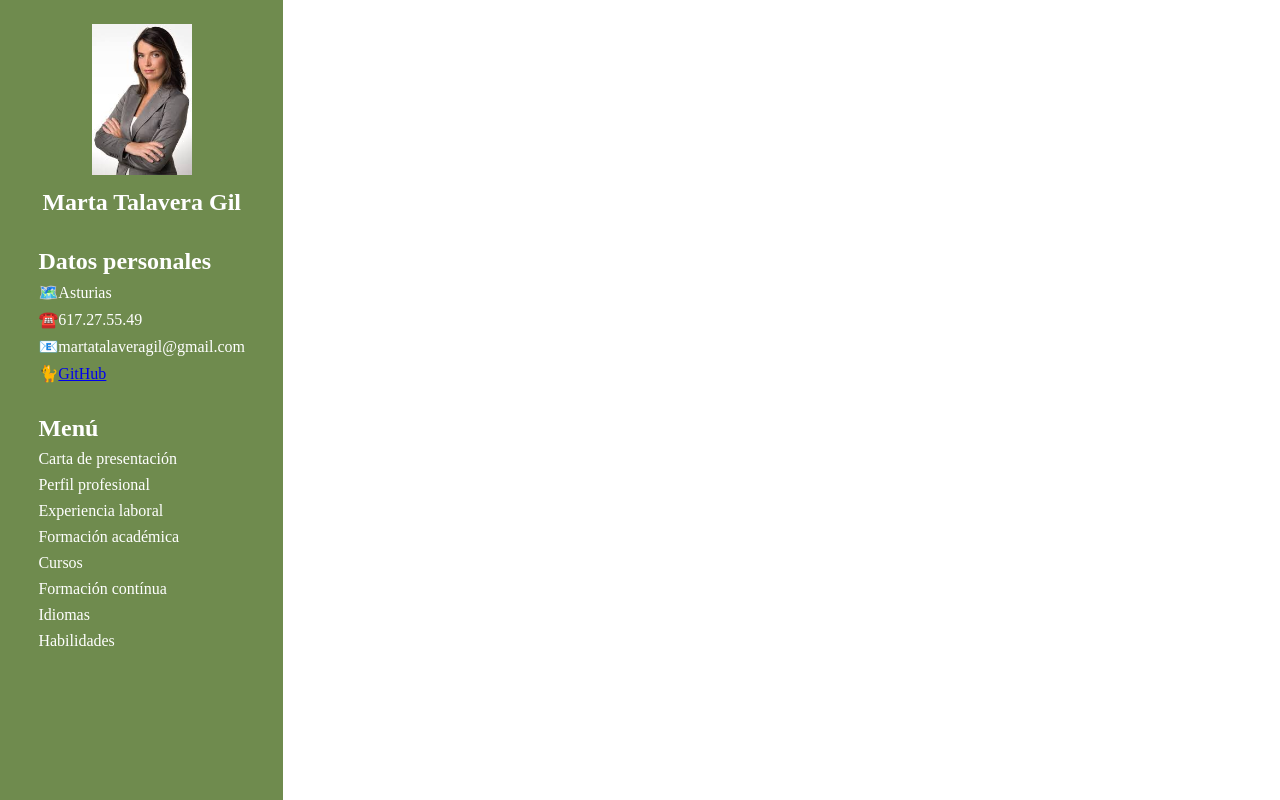
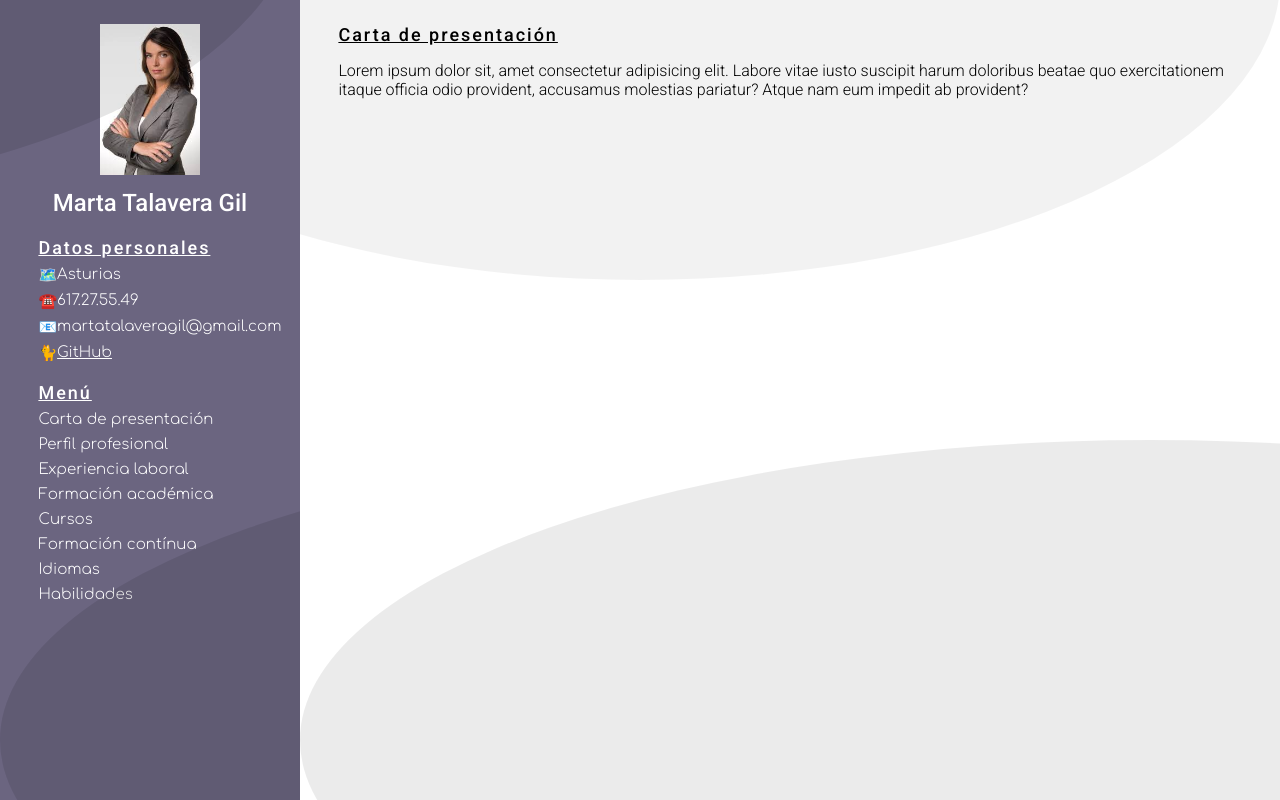
Before and after one commit to MartaTalaveraGil/webcv, a website: page index.html in a window 1280 px wide. Drawn offline with Linux system fonts and the light colour scheme; a web font is replaced by a local one.

Commit message:
He añadido Sass y el comando atajo del Sass

```diff
--- a/index.html
+++ b/index.html
@@ -8,12 +8,12 @@
     <meta charset="UTF-8">
     <meta name="viewport" content="width=device-width, initial-scale=1.0">
     <title>Marta Talavera Gil</title>
-    <link rel="stylesheet" href="styles/styles.css">
+    <link rel="stylesheet" href="styles.css">
     <script src="js/main.js" defer></script>
 </head>
 
 <body>
-    <aside>
+    <aside class="bg-shape">
         <p></p>
         <div>
             <header>
@@ -65,7 +65,7 @@
         </div>
 
     </aside>
-    <section id="presentation">
+    <section id="presentation" class="show-section">
         <h2>Carta de presentación</h2>
         <p>Lorem ipsum dolor sit, amet consectetur adipisicing elit. Labore vitae iusto suscipit harum doloribus beatae quo exercitationem itaque officia odio provident, accusamus molestias pariatur? Atque nam eum impedit ab provident?</p>
     </section>
--- a/js/main.js
+++ b/js/main.js
@@ -46,3 +46,10 @@ function clearSections(){
         section.classList.remove("show-section")
     });
 }
+function addBackgroundToSections() {
+    const sections=document.querySelectorAll(".show-section")
+    sections.forEach(section => {
+        section.classList.add("bg-section-shape")
+    });
+}
+addBackgroundToSections()
--- /dev/null
+++ b/styles/styles.scss
@@ -0,0 +1,186 @@
+* {
+    padding: 0;
+    margin: 0;
+    box-sizing: border-box;
+}
+
+html,
+body {
+    height: 100%;
+    max-width: 100%;
+}
+
+body {
+    display: flex;
+}
+
+aside>div,
+header,
+main,
+footer,
+menu,
+main>div, section,
+.show-section {
+    display: flex;
+    flex-direction: column;
+
+}
+
+aside {
+    position: relative;
+    min-width: 300px;
+    z-index: 1;
+}
+.bg-shape {
+    position: relative;
+    overflow: hidden;
+}
+
+.bg-shape:after {
+    content: '';
+    position: absolute;
+    width: 100vw;
+    height: 600px;
+    background: rgba(0, 0, 0, 0.1);
+    border-radius: 50%;
+    top: -50vh;
+    right: 0;
+    z-index: 2;
+}
+.bg-shape:before {
+    content: '';
+    position: absolute;
+    width: 1700px;
+    height: 600px;
+    background: rgba(0, 0, 0, 0.1);
+    border-radius: 50%;
+    bottom: -30%;
+    left: 0;
+    z-index: 2;
+}
+
+section {
+    position: relative;
+    z-index: 1;
+}
+.bg-section-shape {
+    position: relative;
+    overflow: hidden;
+}
+
+.bg-section-shape:after {
+    content: '';
+    position: absolute;
+    width: 100vw;
+    height: 600px;
+    background: rgba(0, 0, 0, 0.05);
+    border-radius: 50%;
+    top: -40vh;
+    right: 0;
+    z-index: 2;
+}
+.bg-section-shape:before {
+    content: '';
+    position: absolute;
+    width: 1700px;
+    height: 600px;
+    background: rgba(0, 0, 0, 0.08);
+    border-radius: 50%;
+    bottom: -30%;
+    left: 0;
+    z-index: 2;
+}
+
+aside>p {
+    width: 100%;
+    height: 30%;
+    position: absolute;
+    top: 0;
+}
+
+aside>div {
+    height: 100%;
+    background-color: rgb(107, 101, 128);
+    color: white;
+    gap: 2.5vh;
+}
+
+aside>div p {
+    font-family: "Comfortaa", sans-serif;
+    font-optical-sizing: auto;
+    font-weight: 100;
+    font-style: normal;
+    font-size: 15px;
+    display: flex;
+    align-items: center;
+    white-space: nowrap;
+
+}
+
+header {
+    align-items: center;
+    justify-content: center;
+    gap: 10px;
+}
+
+figure {
+    width: 100px;
+}
+
+figure>img {
+    width: 100%;
+}
+
+h1 {
+
+    font-family: "Roboto", sans-serif;
+    font-weight: 500;
+    font-style: normal;
+    white-space: nowrap;
+}
+
+h2 {
+    font-family: "Roboto", sans-serif;
+    font-weight: 500;
+    font-style: normal;
+    text-decoration: underline;
+    font-size: 18px;
+    letter-spacing: 2px;
+}
+
+main,
+footer {
+    gap: 1vh;
+}
+
+menu,
+main>div {
+    gap: 1vh;
+}
+
+menu {
+    cursor: pointer;
+}
+
+body>section {
+    background-color: white;
+    overflow-y: auto;
+    max-width: 100%;
+    display: none;
+    gap: 2vh;
+}
+
+section p{
+    font-family: "Roboto", sans-serif;
+    font-weight: 300;
+    font-style: normal;
+}
+
+aside>div,
+section {
+    padding: 3vh 3vw;
+}
+
+a{
+    color: white;
+}
```
Also changed, not shown: package.json (added, +12 -0 lines), README.md, styles.css (added), styles/styles.css (deleted), 1 other file.
